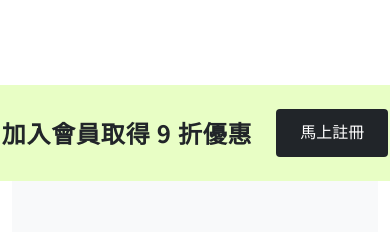
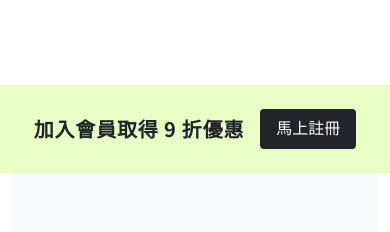
Before and after one commit to tw30006/footwear-ec, a plain HTML site: page productDetail.html in a window 390 px wide. Shown: the part 2563-2795 px from the top of the page. Drawn offline with nearby package versions, Linux system fonts and the light colour scheme.

Commit message:
modify(css): mobile樣式

```diff
--- a/productDetail.html
+++ b/productDetail.html
@@ -99,7 +99,8 @@
           <div class="mb-32">
             <h1 class="h2 mb-16">Platform 404</h1>
             <p class="h5 mb-16 text-primary-400">
-              NT$2,600<del class="text-neutral-500 del-price">NT$3,200</del>
+              NT$2,600
+              <del class="text-neutral-500 del-price">NT$3,200</del>
             </p>
             <p class="mb-12">
               Platform 404
@@ -167,10 +168,12 @@
           <!-- 按鈕 -->
           <div class="product-action mb-32">
             <button type="button" class="btn btn-light">
-              <i class="bi bi-heart"></i> 加入收藏
+              <i class="bi bi-heart"></i>
+              加入收藏
             </button>
             <button type="button" class="btn btn-dark">
-              <i class="bi bi-handbag"></i>門市預約試穿
+              <i class="bi bi-handbag"></i>
+              門市預約試穿
             </button>
           </div>
           <!-- 產品說明 -->
@@ -252,8 +255,8 @@
       </div>
     </main>
     <div class="d-flex justify-center align-center bg-primary-200 py-24">
-      <p class="h4 me-24">加入會員取得 9 折優惠</p>
-      <button type="button" class="btn btn-dark">馬上註冊</button>
+      <p class="h4 me-24 h5-sm me-sm-16">加入會員取得 9 折優惠</p>
+      <button type="button" class="btn btn-dark btn-md">馬上註冊</button>
     </div>
     <div class="container">
       <div class="py-64 bg-neutral-100">
```
